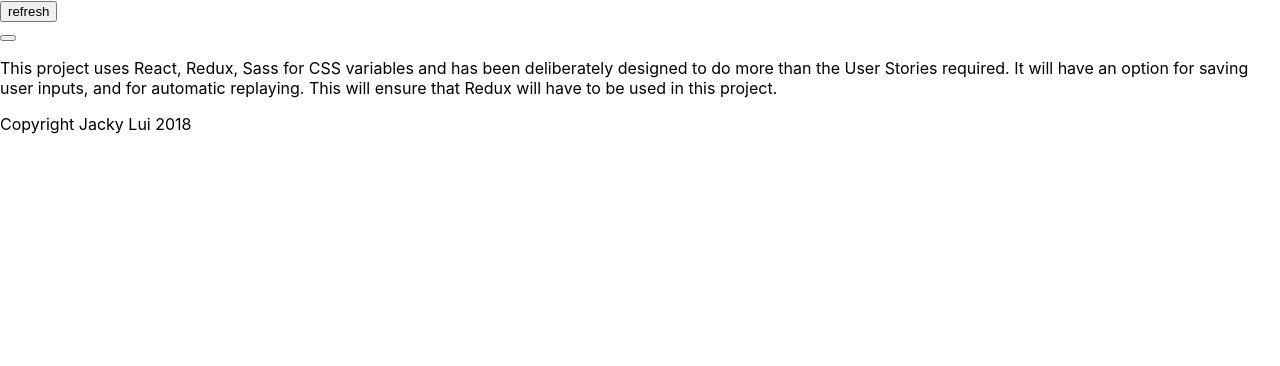
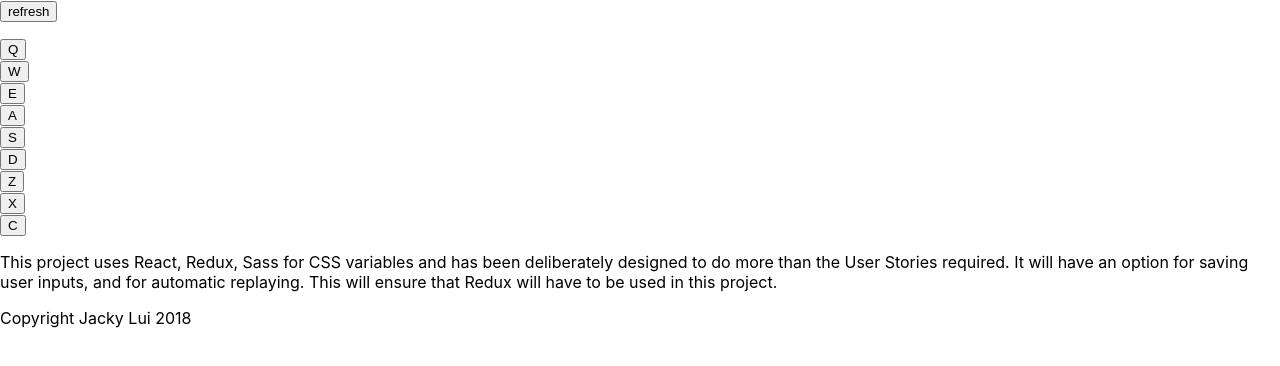
Before and after one commit to Recelis/drummachine, a React (Create React App) app: page / in a window 1280 px wide. Shown: the top 366 px of the page. Built offline with nearby package versions, Linux system fonts and the light colour scheme.

Commit message:
added key clipName to props

```diff
--- a/package.json
+++ b/package.json
@@ -3,6 +3,7 @@
   "version": "0.1.0",
   "private": true,
   "dependencies": {
+    "@material-ui/core": "^3.5.1",
     "react": "^16.6.3",
     "react-dom": "^16.6.3",
     "react-redux": "^5.1.1",
--- a/public/index.html
+++ b/public/index.html
@@ -5,6 +5,10 @@
     <link rel="shortcut icon" href="%PUBLIC_URL%/favicon.ico">
     <meta name="viewport" content="width=device-width, initial-scale=1, shrink-to-fit=no">
     <meta name="theme-color" content="#000000">
+    <meta
+      name="viewport"
+      content="minimum-scale=1, initial-scale=1, width=device-width, shrink-to-fit=no"
+    /> <!-- Material UI-->
     <!--
       manifest.json provides metadata used when your web app is added to the
       homescreen on Android. See https://developers.google.com/web/fundamentals/web-app-manifest/
@@ -20,6 +24,7 @@
       work correctly both with client-side routing and a non-root public URL.
       Learn how to configure a non-root public URL by running `npm run build`.
     -->
+
     <title>React App</title>
   </head>
   <body>
--- a/src/App.js
+++ b/src/App.js
@@ -2,7 +2,8 @@ import React, { Component } from 'react';
 import logo from './logo.svg';
 import './App.css';
 
-import DrumPad from "./presentational/drumPad"
+import KeyPad from "./presentational/keypad"
+
 
 class App extends Component {
   render() {
@@ -12,9 +13,11 @@ class App extends Component {
           <div id = "pattern">
           </div>
           <button>refresh</button>
+          <p id = "display"></p>
         </header>
+
         <div id = "drumpads">
-          <DrumPad />
+          <KeyPad />
         </div>
         <footer>
           <p>This project uses React, Redux, Sass for CSS variables and has been deliberately designed to do more than the User Stories required. It will have an option
--- a/src/presentational/drumPad.js
+++ b/src/presentational/drumPad.js
@@ -1,13 +1,18 @@
 import React, { Component } from "react"
+
 
 export default class DrumPad extends Component{
     render(){
         return(
-            <button onkeypress={()=>console.log("key has been pressed")}>
-                <audio>
-                    <source src = {this.props.source}></source>
-                </audio>
-            </button>
+            <div className = "drum-pad">
+                <button onkeypress={()=>console.log("key has been pressed")}>
+                    <audio>
+                        <source src = {this.props.clip}></source>
+                    </audio>
+                    {this.props.letter}
+                </button>
+            </div>
+
         )
     }
 }
--- /dev/null
+++ b/src/presentational/keypad.js
@@ -0,0 +1,82 @@
+import React, { Component } from "react";
+import DrumPad from "./drumPad"
+
+import Grid from '@material-ui/core/Grid';
+
+/* 'https://s3.amazonaws.com/freecodecamp/drums/Heater-1.mp3'
+'https://s3.amazonaws.com/freecodecamp/drums/Heater-2.mp3'
+'https://s3.amazonaws.com/freecodecamp/drums/Heater-3.mp3'
+'https://s3.amazonaws.com/freecodecamp/drums/Heater-4.mp3'
+'https://s3.amazonaws.com/freecodecamp/drums/Heater-6.mp3'
+'https://s3.amazonaws.com/freecodecamp/drums/Dsc_Oh.mp3'
+'https://s3.amazonaws.com/freecodecamp/drums/Kick_n_Hat.mp3'
+'https://s3.amazonaws.com/freecodecamp/drums/RP4_KICK_1.mp3'
+'https://s3.amazonaws.com/freecodecamp/drums/Cev_H2.mp3' */
+
+const audioclip = {
+    Q:"Header-1",
+    W:"Header-2",
+    E:"Header-3",
+    A:"Header-4",
+    S:"Header-6",
+    D:"Dsc_Oh",
+    Z:"Kick_n_Hat",
+    X:"RP4_KICK_1",
+    C:"Csv_H2"
+}
+
+export default class KeyPad extends Component{
+    render(){
+        return(
+            <Grid>
+                <Grid item xs={12}>
+                    <DrumPad
+                        letter = "Q"
+                        clip = ""
+                        clipName = {audioclip.Q}
+                    />
+                    <DrumPad
+                        letter = "W"
+                        clip = ""
+                        clipName = {audioclip.W}
+                    />
+                    <DrumPad
+                        letter = "E"
+                        clip = ""
+                        clipName = {audioclip.E}
+                    />
+                    <DrumPad
+                        letter = "A"
+                        clip = ""
+                        clipName = {audioclip.A}
+                    />
+                    <DrumPad
+                        letter = "S"
+                        clip = ""
+                        clipName = {audioclip.S}
+                    />
+                    <DrumPad
+                        letter = "D"
+                        clip = ""
+                        clipName = {audioclip.D}
+                    />
+                    <DrumPad
+                        letter = "Z"
+                        clip = ""
+                        clipName = {audioclip.Z}
+                    />
+                    <DrumPad
+                        letter = "X"
+                        clip = ""
+                        clipName = {audioclip.X}
+                    />
+                    <DrumPad
+                        letter = "C"
+                        clip = ""
+                        clipName = {audioclip.C}
+                    />
+                </Grid>
+            </Grid>
+        )
+    }
+}
```
Also changed, not shown: src/presentational/drumInput.js (deleted, +0 -9 lines), 1 other file (tests, documents, lock files or other folders).
